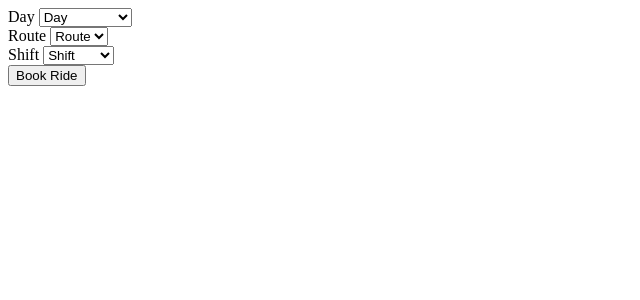
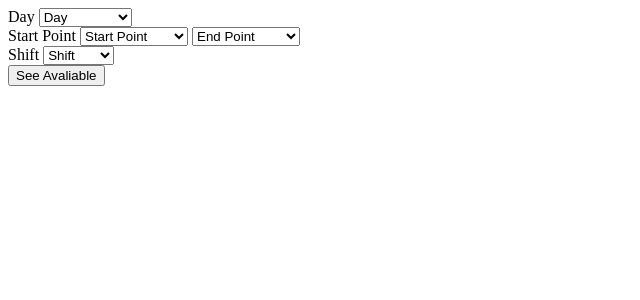
Before and after one commit to Rawda-Yousry/Transportation-System, a Flask app: page /employee_homepage/1 in a window 1280 px wide. Shown: the top 300 px of the page, without its empty margins (0-640 px from the left). Run offline with Flask 3, Linux system fonts and the light colour scheme.

Commit message:
Admin can see the avaliable seats in days

```diff
--- a/blueprints/employee_bp.py
+++ b/blueprints/employee_bp.py
@@ -8,7 +8,6 @@ employee_bp = Blueprint("employee_bp", __name__)
 @employee_bp.route("/employee_homepage/<id>")
 def employee_dashboard(id):
     booked_rides = []
-    print(id)
     routes = get_data("routes.json")
     users = get_data("users.json")
     for user in users:
@@ -34,3 +33,10 @@ def delete_ride(ride_id):
     print(user_id)
     check_write = employee.delete_ride(ride_id, user_id)
     return check_write
+
+@employee_bp.route("/see_avaliable_cars", methods=["POST"])
+def see_avaliable_cars():
+    data = request.get_json()
+    start_point = {
+
+    }
--- a/models/employee.py
+++ b/models/employee.py
@@ -60,7 +60,7 @@ class Admin(Employee):
         self.role = "admin"
 
     def add_driver(self, name, start_point, end_point, shift, car_capacity):
-        new_driver = Driver(name, start_point, end_point, shift, car_capacity, avaliable_seats=car_capacity)
+        new_driver = Driver(name, start_point, end_point, shift, car_capacity)
         new_driver_dict = new_driver.to_dict()
         drivers = get_data("drivers.json")
         drivers.append(new_driver_dict)
@@ -83,8 +83,7 @@ class Admin(Employee):
                     "name": driver["name"],
                     "start_point": driver["start_point"],
                     "end_point": driver["end_point"],
-                    "car_capacity": driver["car_capacity"],
-                    "avaliable_seats": driver["avaliable_seats"]
+                    "car_capacity": driver["car_capacity"]
                 }
         check_write = write_data(updated_drivers_list, "drivers.json")
         return deleted_driver
--- a/static/js/employee-homepage.js
+++ b/static/js/employee-homepage.js
@@ -1,9 +1,10 @@
 import { checkErrorExists, showError, deleteEntity } from "./utilities.js";
 
-const employeeBookForm = document.getElementById("employee-book-form");
-const employeeBookRoute = document.getElementById("employee-book-routes");
-const employeeBookShift = document.getElementById("employee-book-shift");
-const employeeBookDay = document.getElementById("employee-book-day");
+const formAvaliableRides = document.getElementById("see-avaliable-rides");
+const rideStartPoint = document.getElementById("employee-ride-start-point");
+const rideEndPoint = document.getElementById("employee-ride-end-point");
+const rideShift = document.getElementById("employee-ride-shift");
+const rideDay = document.getElementById("employee-ride-day");
 const employeeRides = document.getElementById("rides-wrapper");
 
 const createNewRide = (data) => {
@@ -19,33 +20,41 @@ const createNewRide = (data) => {
   employeeRides.appendChild(newBookedRide);
 };
 
-const bookRide = (event) => {
+const seeAvaliableRides = (event) => {
   event.preventDefault();
-  const employeeId = employeeBookForm.getAttribute("data-id");
-  if (employeeBookDay.value === "") {
-    showError(employeeBookDay, "You should choose a day");
+  if (rideDay.value === "") {
+    showError(rideDay, "You should choose a day");
   } else {
-    checkErrorExists(employeeBookDay);
+    checkErrorExists(rideDay);
   }
-  if (employeeBookRoute.value === "") {
-    showError(employeeBookRoute, "You should choose a route");
+  if (rideStartPoint.value === "") {
+    showError(rideEndPoint, "You should choose a route");
   } else {
-    checkErrorExists(employeeBookRoute);
+    checkErrorExists(rideEndPoint);
   }
-  if (employeeBookShift.value === "") {
-    showError(employeeBookShift, "You should choose a shift");
+  if (rideStartPoint.value != "Company" && rideEndPoint.value != "Company") {
+    showError(rideEndPoint, "One of the points should be the company");
   } else {
-    checkErrorExists(employeeBookShift);
+    if (rideStartPoint.value === rideEndPoint.value) {
+      showError(rideEndPoint, "Can't go to the same point");
+    } else {
+      checkErrorExists(rideEndPoint);
+    }
+  }
+  if (rideShift.value === "") {
+    showError(rideShift, "You should choose a shift");
+  } else {
+    checkErrorExists(rideShift);
   }
   const formData = {
-    id: employeeId,
-    shift: employeeBookShift.value,
-    day: employeeBookDay.value,
-    route: employeeBookRoute.value,
+    shift: rideShift.value,
+    day: rideDay.value,
+    startPoint: rideStartPoint.value,
+    endPoint: rideEndPoint.value,
   };
   const errorsNumber = document.getElementsByClassName("error").length;
   if (errorsNumber === 0) {
-    fetch(`/book_ride/${employeeId}`, {
+    fetch(`/see_avaliable_cars`, {
       method: "POST",
       headers: {
         "Content-Type": "application/json",
--- a/templates/employee_homepage.html
+++ b/templates/employee_homepage.html
@@ -12,7 +12,7 @@
   <form class="home-employee__form" id="employee-book-form" data-id="{{id}}">
     <div>
       <label>Day</label>
-      <select id="employee-book-day">
+      <select id="employee-ride-day">
         <option value="" disabled selected>Day</option>
         {% for day in days %}
         <option value="{{day}}">{{day}}</option>
@@ -20,32 +20,40 @@
       </select>
     </div>
     <div>
-      <label> Route </label>
-      <select id="employee-book-routes">
-        <option value="" disabled selected>Route</option>
+      <label> Start Point </label>
+      <select id="employee-ride-start-point">
+        <option value="" disabled selected>Start Point</option>
         {% for route in routes %}
-        <option value="{{route['id']}}">{{route['name']}}</option>
+        <option value="{{route['destination']}}"> {{route['destination']}}</option>
+        {% endfor %}
+      </select>
+      <select id="employee-ride-end-point">
+        <option value="" disabled selected>End Point</option>
+        {% for route in routes %}
+        <option value="{{route['destination']}}"> {{route['destination']}}</option>
         {% endfor %}
       </select>
     </div>
     <div>
       <label> Shift </label>
-      <select id="employee-book-shift">
+      <select id="employee-ride-shift">
         <option value="" disabled selected>Shift</option>
         {% for shift in shifts %}
         <option value="{{shift}}">{{shift}}</option>
         {% endfor %}
       </select>
     </div>
-    <button type="submit" id="employee-book-button" data-id="{{id}}">Book Ride</button>
+    <button type="submit" id="see-avaliable-rides">See Avaliable</button>
+    <!-- <button type="submit" id="employee-book-button" data-id="{{id}}">Book Ride</button> -->
   </form>
   <div class="home-employee__rides-wrapper" id="rides-wrapper">
     {% for ride in booked_rides %}
     <div class="ride__wrapper" data-id="{{ ride['id']}}">
       <p class="ride__day">{{ride["day"]}}</p>
       <p class="ride__shift">{{ride["shift"]}} </p>
-      <p class="ride__route">{{ride["route"]}}</p>
-      <button type="button" class="delete-button" data-id="{{ ride['id']}}">Delete</button>
+      <p class="ride__start-point">{{ride["start_point"]}}</p>
+      <p class="ride__end-point">{{ride["end_point"]}}</p>
+      <button type="button" class="delete-button" data-id="{{ride['id']}}">Delete</button>
     </div>
     {% endfor %}
   </div>
```
Also changed, not shown: models/driver.py (+15 -3 lines), static/js/view_drivers.js (+7 -1 lines), templates/view_drivers.html (+17 -1 lines).
